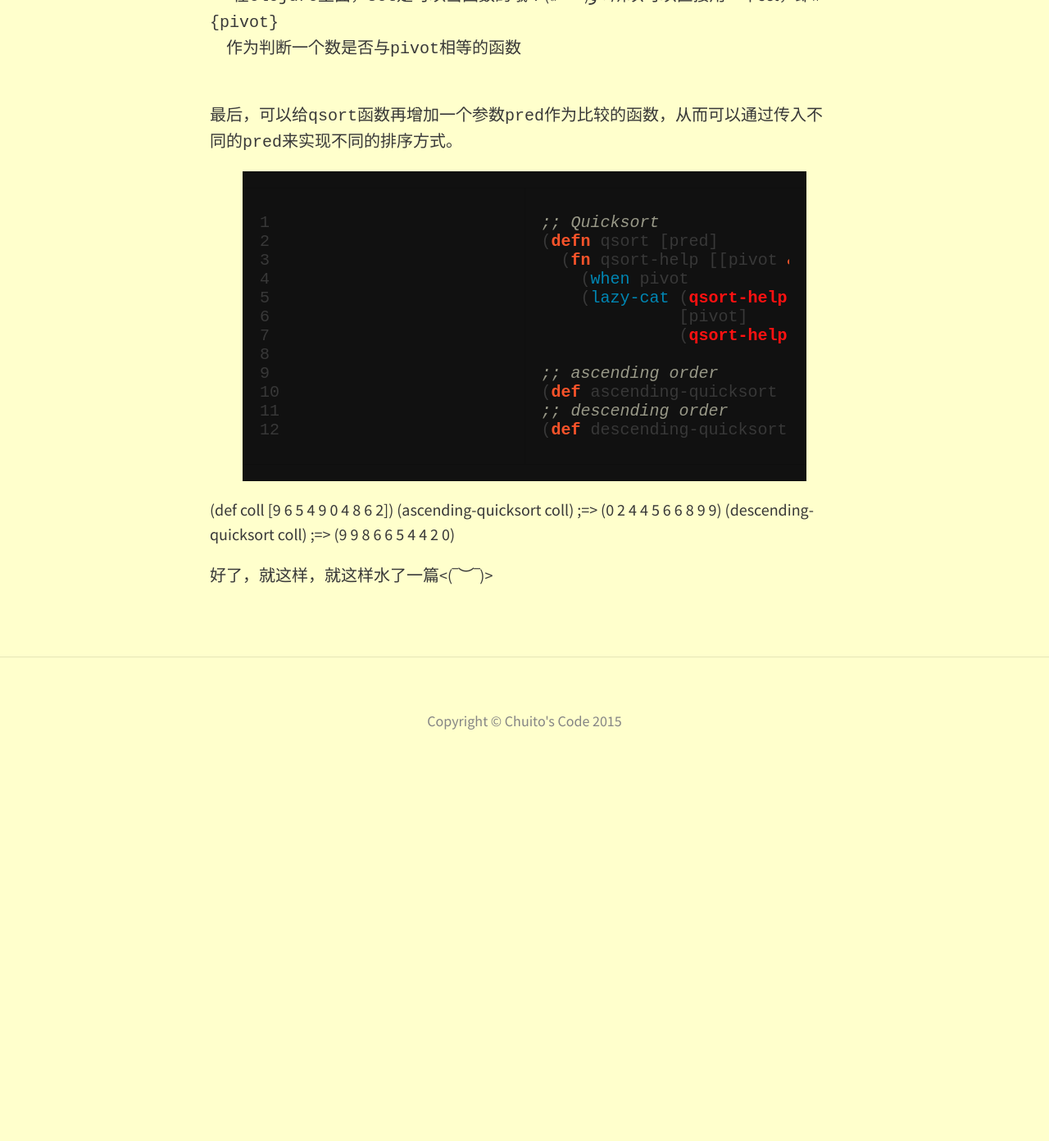
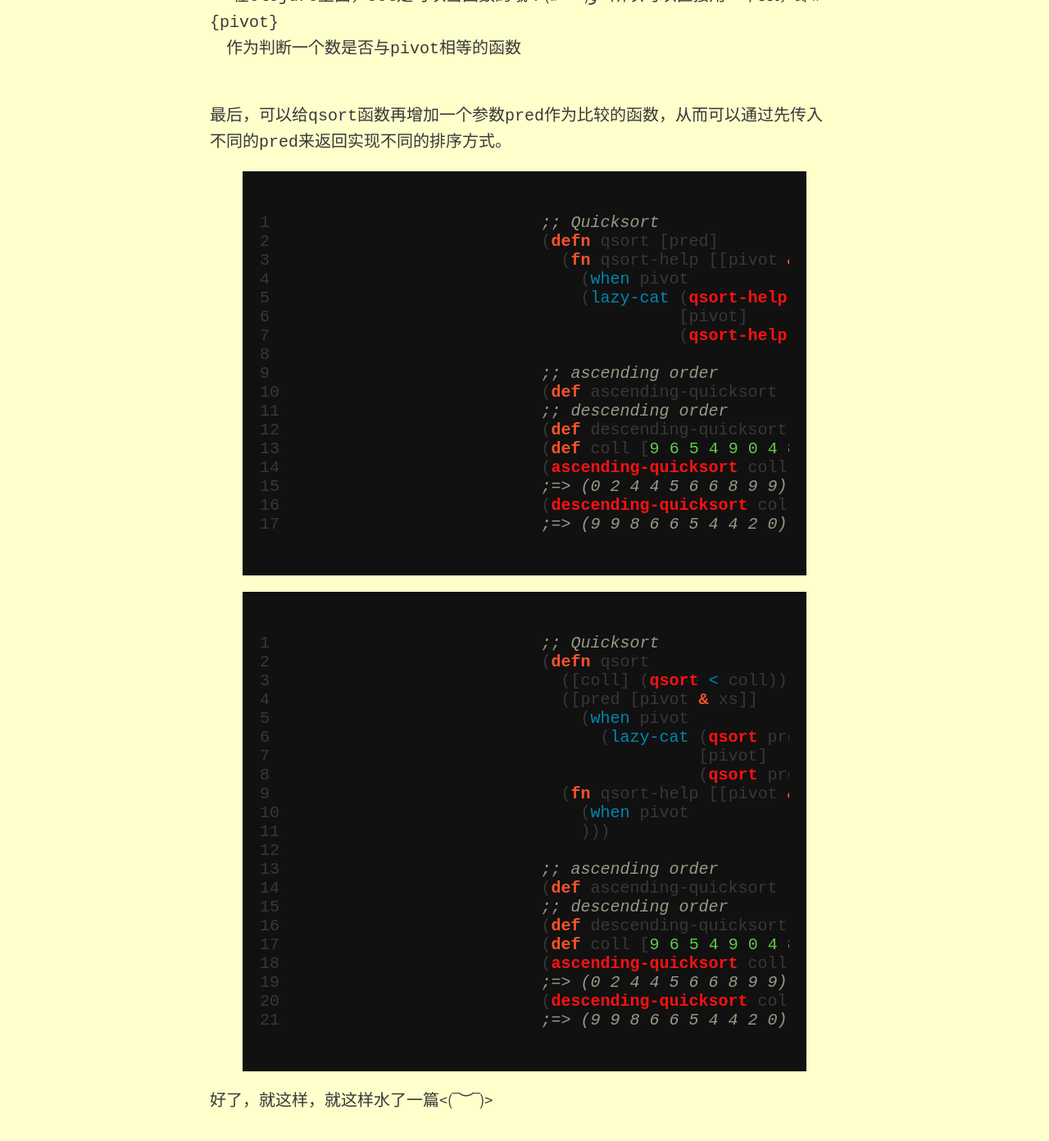
Before and after one commit to ChuitoChan/ChuitoChan.github.io, a Jekyll site: the page built from _posts/2015-07-26-quicksort-in-clojure.md, in a window 1280 px wide and 1400 px high, scrolled down 2560 px. Shown: the top 1392 px of the window at 82% size. Built offline with Jekyll 4.4.1, drawn with Linux system fonts in a browser that asks for light colours; nearby versions of some CDN libraries; before the commit the page ends 3517 px from its top, so only the background shows below that.

Commit message:
Update 2015-07-26-quicksort-in-clojure.md

```diff
--- a/_posts/2015-07-26-quicksort-in-clojure.md
+++ b/_posts/2015-07-26-quicksort-in-clojure.md
@@ -70,7 +70,7 @@ feature-img: "img/sample_feature_img.png"
 <br>
 <br>
 
-最后，可以给`qsort`函数再增加一个参数`pred`作为比较的函数，从而可以通过传入不同的`pred`来实现不同的排序方式。
+最后，可以给`qsort`函数再增加一个参数`pred`作为比较的函数，从而可以通过先传入不同的`pred`来返回实现不同的排序方式。
 {% highlight clojure linenos %}
 ;; Quicksort
 (defn qsort [pred]
@@ -84,12 +84,35 @@ feature-img: "img/sample_feature_img.png"
 (def ascending-quicksort (qsort <))
 ;; descending order
 (def descending-quicksort (qsort >))
-{% endhighlight clojure %}
-
 (def coll [9 6 5 4 9 0 4 8 6 2])
 (ascending-quicksort coll)
 ;=> (0 2 4 4 5 6 6 8 9 9)
 (descending-quicksort coll)
 ;=> (9 9 8 6 6 5 4 4 2 0)
+{% endhighlight clojure %}
+
+{% highlight clojure linenos %}
+;; Quicksort
+(defn qsort
+  ([coll] (qsort < coll))
+  ([pred [pivot & xs]]
+    (when pivot
+      (lazy-cat (qsort pred (filter #(pred % pivot) xs))
+                [pivot]
+                (qsort pred (remove #(pred % pivot) xs))))))
+  (fn qsort-help [[pivot & xs]]
+    (when pivot
+    )))
+
+;; ascending order
+(def ascending-quicksort (qsort <))
+;; descending order
+(def descending-quicksort (qsort >))
+(def coll [9 6 5 4 9 0 4 8 6 2])
+(ascending-quicksort coll)
+;=> (0 2 4 4 5 6 6 8 9 9)
+(descending-quicksort coll)
+;=> (9 9 8 6 6 5 4 4 2 0)
+{% endhighlight clojure %}
 
 好了，就这样，就这样水了一篇<(‾︶‾)>
```
